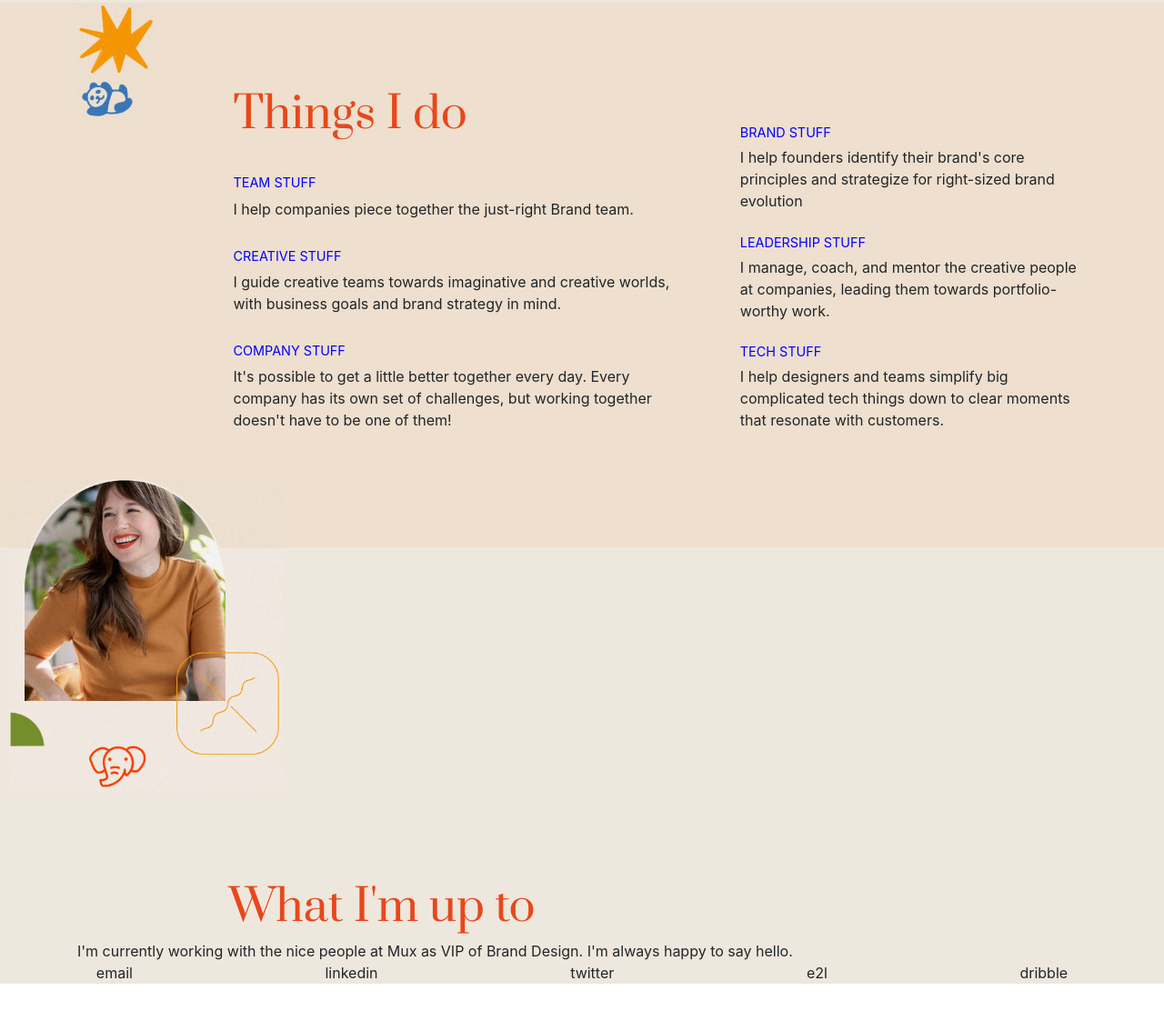
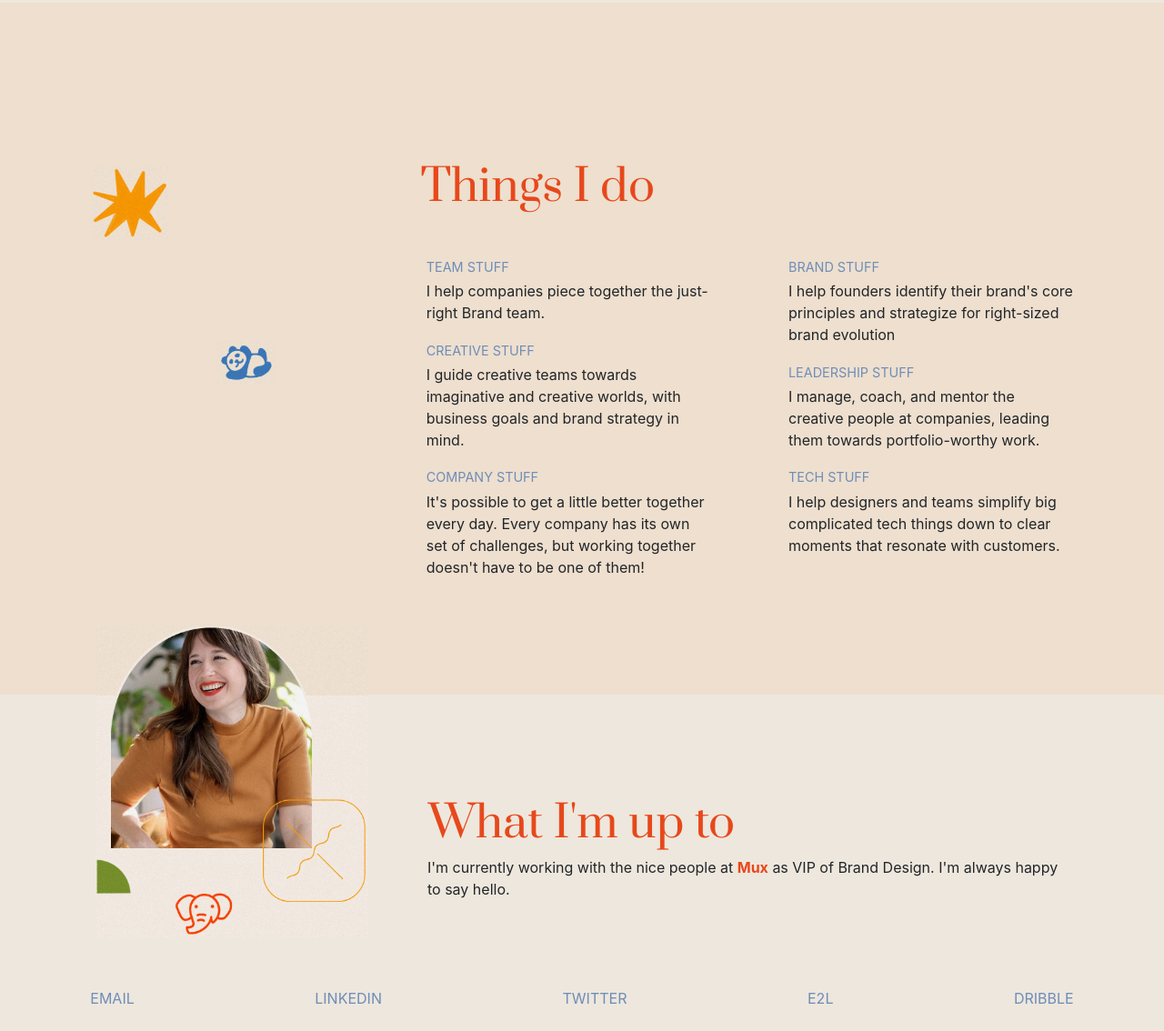
Before and after one commit to aliek57/projeto, a plain HTML site: page index.html in a window 1280 px wide. Shown: the part 1718-2852 px from the top of the page at 91% size. Before the commit the page ends 2800 px from the top, so only its background shows below. Drawn offline with nearby package versions, Linux system fonts and the light colour scheme.

Commit message:
finalizado

```diff
--- a/index.html
+++ b/index.html
@@ -37,7 +37,7 @@
         </div>
     </div>
     <div class="container3 d-flex pb-5">
-        <div class="container menu col-3 d-flex flex-column justify-content-start">
+        <div class="container menu col-4 d-flex flex-column justify-content-start">
             <div class="btn mr-auto" id="selected">
                 <img src="img/b1.jpg" alt="">
             </div>
@@ -77,13 +77,14 @@
         </div>
     </div>
     <div class="container4">
-        <div class="container d-flex">
-            <div>
+        <div class="container">
+            <div class="d-flex flex-row">
                 <div><img src="img/img/9.png" alt="" id="shine"></div>
-                <div><img src="img/img/10.png" alt="" id="panda"></div>
+                <div class="titlesm" id="tid">Things I do</div>
             </div>
-            <div>
-                <div class="titlesm">Things I do</div>
+            <div class="d-flex ml-3">
+                <div class="col-3"><img src="img/img/10.png" alt="" id="panda"></div>
+                <div class="col ml-4">
                     <div class="item">
                         <div class="subtitle">Team stuff</div>
                         <div class="txt">I help companies piece together the just-right Brand team.</div>
@@ -97,7 +98,7 @@
                         <div class="txt">It's possible to get a little better together every day. Every company has its own set of challenges, but working together doesn't have to be one of them!</div>
                     </div>
                 </div>
-            <div class="mt-auto">
+                <div class="col">
                     <div class="item">
                         <div class="subtitle">Brand stuff</div>
                         <div class="txt">I help founders identify their brand's core principles and strategize for right-sized brand evolution</div>
@@ -113,17 +114,18 @@
                 </div>
             </div>
         </div>
-    <div class="container5">
-        <div class="container">
-            <div><img src="img/img/11.png" alt="" id="linda"></div>
-            <div>
-                <div class="titlesm">What I'm up to</div>
+    </div>
+    <div class="container5 pb-5">
+        <div class="container d-flex">
+            <div class="col-4"><img src="img/img/11.png" alt="" id="linda"></div>
+            <div class="col">
+                <div class="titlesm" id="wiut">What I'm up to</div>
                 <div>I'm currently working with the nice people at <span id="highlight">Mux</span> as VIP of Brand Design. I'm always happy to say hello.
                 </div>
             </div>
         </div>
     </div>
-    <div class="container6 d-flex justify-content-around">
+    <div class="container6 d-flex justify-content-around pt-5 pb-4" id="footer">
         <div>email</div>
         <div>linkedin</div>
         <div>twitter</div>
--- a/style.css
+++ b/style.css
@@ -49,6 +49,7 @@ body {
     color: rgb(231, 72, 27);
     font-family: 'Prata', serif;
     margin: 15% 0 0 15%;
+    width: 50%;
 }
 
 .text {
@@ -118,12 +119,20 @@ body {
     padding-bottom: 10%;
 }
 
+#tid {
+    margin-left: 25%;
+}
+
 #shine {
     width: 85px;
+    margin-top: 180%;
+    margin-left: 15px;
 }
 
 #panda {
     width: 65px;
+    margin-top: 45%;
+    margin-left: 50%;
 }
 
 
@@ -133,13 +142,18 @@ body {
     background-color: rgba(238, 231, 221, 255);
 }
 
+#wiut {
+    margin-left: 1px;
+}
+
 #linda {
     width: 300px;
     margin: -75px;
+    margin-left: 5px;
 }
 
 .subtitle {
-    color: blue;
+    color: rgba(110, 141, 184, 255);
     text-transform: uppercase;
     font-size: 0.9em;
     margin: 5% 0 0 15%;
@@ -149,9 +163,24 @@ body {
     margin: 1% 0 0 15%;
 }
 
+#highlight {
+    font-weight: bold;
+    color: rgb(231, 72, 27);
+}
+
 
 /*PARTE 6 - navbar*/
 
 .container6 {
     background-color: rgba(238, 231, 221, 255);
 }
+
+#footer {
+    color: rgba(110, 141, 184, 255);
+    text-transform: uppercase;
+}
+
+#footer>div:hover {
+    cursor: pointer;
+    font-weight: bold;
+}
```
Lines whose indentation alone changed are shown as unchanged.
